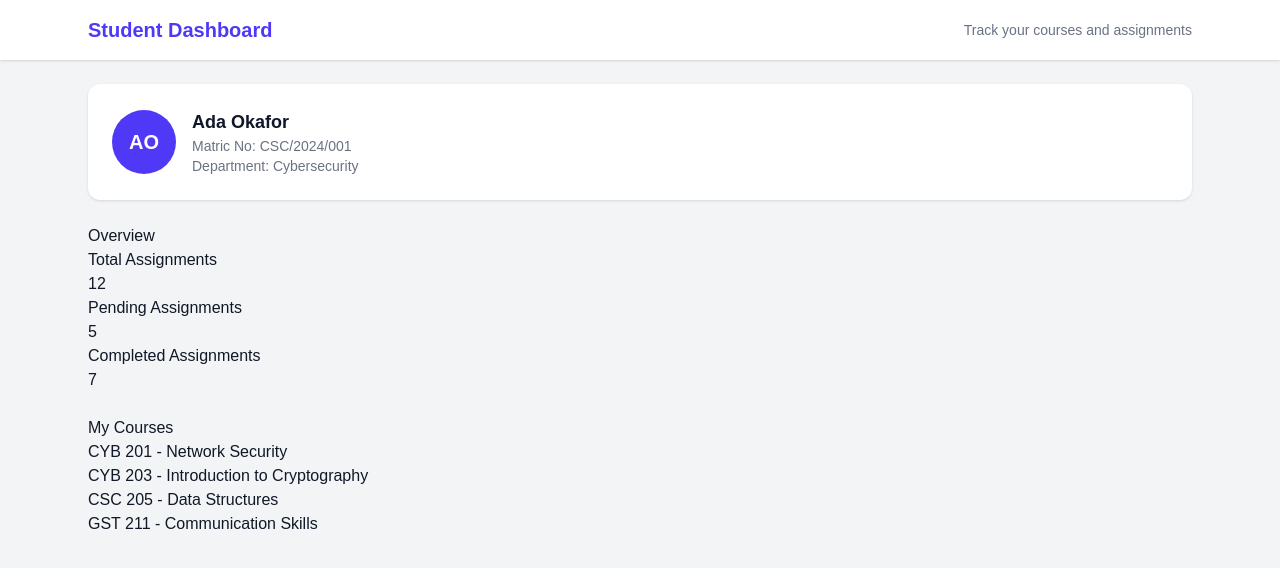
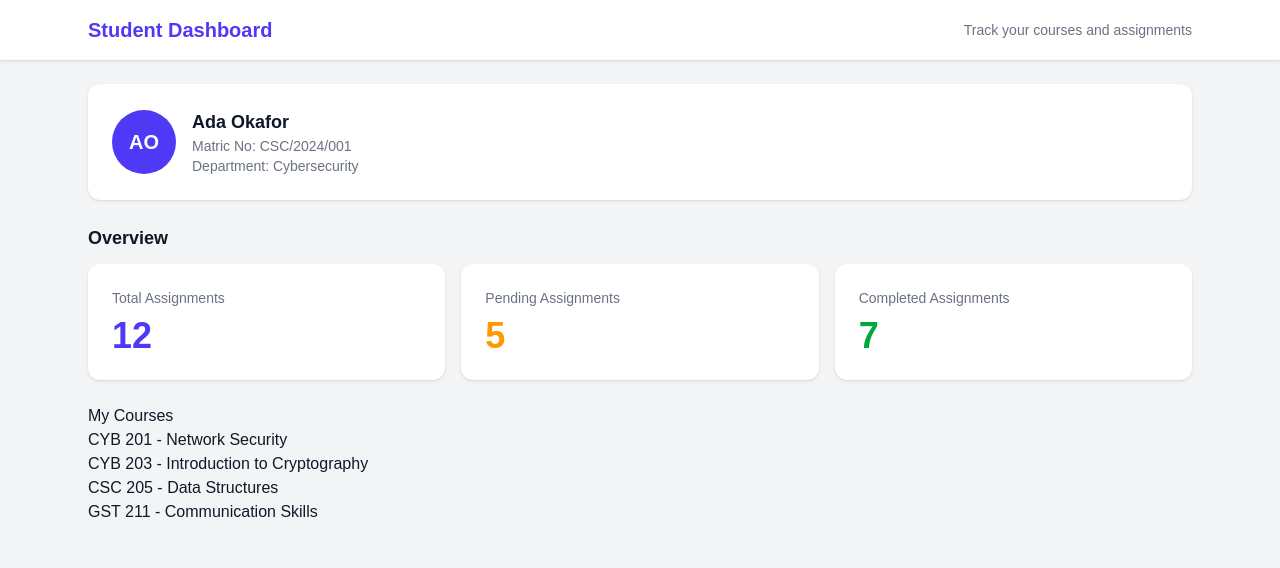
Before and after one commit to Hassanahayoola/myfirstapp, a Next.js app: page / in a window 1280 px wide. Shown: the top 568 px of the page. Built offline with nearby package versions, Linux system fonts and the light colour scheme.

Commit message:
styling the overview cards

```diff
--- a/app/components/OverviewCards.tsx
+++ b/app/components/OverviewCards.tsx
@@ -7,23 +7,24 @@ export default function OverviewCards() {
   ).length;
   const pendingAssignments = totalAssignments - completedAssignments;
 
+  const cards = [
+    { label: "Total Assignments", value: totalAssignments, color: "text-indigo-600" },
+    { label: "Pending Assignments", value: pendingAssignments, color: "text-amber-500" },
+    { label: "Completed Assignments", value: completedAssignments, color: "text-green-600" },
+  ];
+
   return (
     <section>
-      <h2>Overview</h2>
-
-      <div>
-        <h3>Total Assignments</h3>
-        <p>{totalAssignments}</p>
-      </div>
-
-      <div>
-        <h3>Pending Assignments</h3>
-        <p>{pendingAssignments}</p>
-      </div>
-
-      <div>
-        <h3>Completed Assignments</h3>
-        <p>{completedAssignments}</p>
+      <h2 className="mb-3 text-lg font-semibold">Overview</h2>
+      <div className="grid grid-cols-1 gap-4 sm:grid-cols-3">
+        {cards.map((card) => (
+          <div key={card.label} className="rounded-xl bg-white p-6 shadow-sm">
+            <h3 className="text-sm font-medium text-gray-500">{card.label}</h3>
+            <p className={`mt-2 text-4xl font-bold ${card.color}`}>
+              {card.value}
+            </p>
+          </div>
+        ))}
       </div>
     </section>
   );
```
